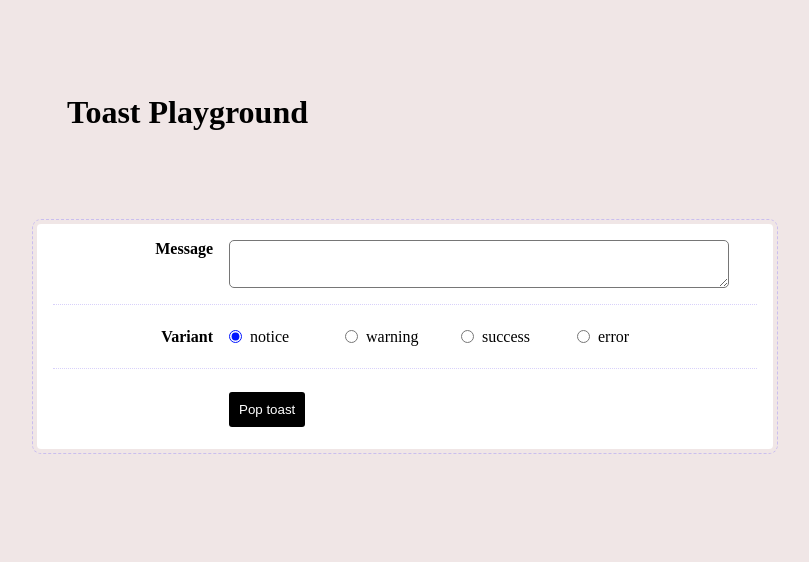
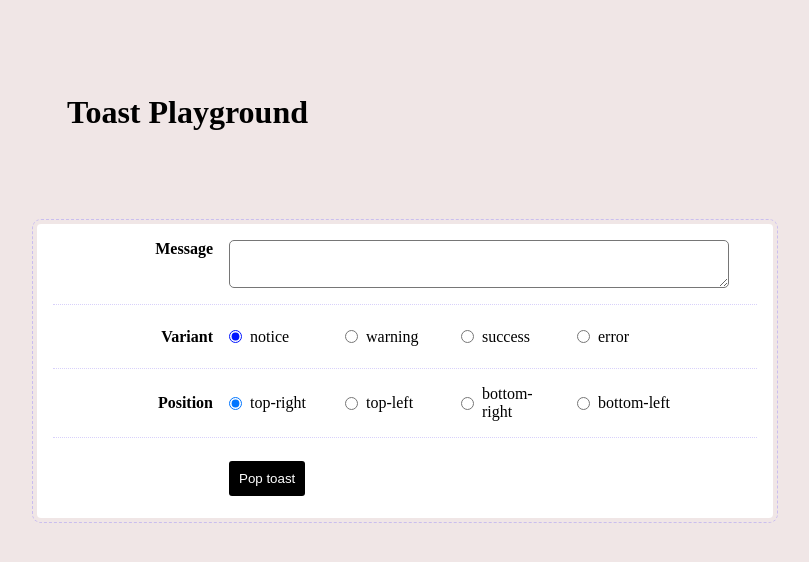
Before and after one commit to Genesispro-maker/french-toast, a React (Vite) app in the folder french-toast/: page / in a window 1280 px wide. Shown: the top 562 px of the page, without its empty margins (235-1044 px from the left). Built offline with nearby package versions, Linux system fonts and the light colour scheme.

Commit message:
Update toastPlayground.tsx

```diff
--- a/french-toast/src/playground/toastPlayground.tsx
+++ b/french-toast/src/playground/toastPlayground.tsx
@@ -1,4 +1,4 @@
-import { useCallback, useContext, useEffect, useState, type ChangeEvent } from "react";
+import { useCallback, useContext, useEffect, useRef, useState, type ChangeEvent } from "react";
 import styles from "./playground.module.css"
 import { type Toast } from "../types/toast";
 import { ToastShelf } from "../stack";
@@ -7,10 +7,23 @@ import { useEscapeKey } from "../hooks/useEscape";
 
 
 const VARIANT_OPTIONS = ['notice', 'warning', 'success', 'error'] as const;
+const POSITION_OPTIONS = ["top-right", "top-left", "bottom-right" ,"bottom-left"] as const
+
 
 export function Playground(){
     const [message, setMessage] = useState<string>('')
     const [variant, setVariant] = useState<Toast["variant"]>(VARIANT_OPTIONS[0])
+    const [position, setPosition] = useState<Toast["position"]>(POSITION_OPTIONS[0])
+
+    const textAreaRef = useRef<HTMLTextAreaElement | null>(null)
+
+
+   const handleInput = () => {
+    const textarea = textAreaRef.current;
+    if (!textarea) return;
+    textarea.style.height = "auto"; // reset height
+    textarea.style.height = textarea.scrollHeight + "px"; // grow to fit content
+  };
 
 
     const context = useContext(ToastContext)
@@ -25,7 +38,7 @@ export function Playground(){
 
     function handleCreateToast(e: ChangeEvent){
       e.preventDefault()
-       createToast(message, variant)
+       createToast(message, variant, position)
        setMessage('')
        setVariant("notice")
     }
@@ -34,7 +47,7 @@ export function Playground(){
     useEffect(() => {
       function EnterKey(e: KeyboardEvent){
          if(e.key === "Enter"){
-            createToast(message, variant)
+            createToast(message, variant, position)
             setMessage('')
             setVariant("notice")
          }
@@ -45,8 +58,7 @@ export function Playground(){
       return () => {
         window.removeEventListener("keydown", EnterKey)
       }
-    }, [message, variant, createToast])
-
+    }, [message, variant, createToast, position])
 
    const handleEsc = useCallback(() => {
      setToasts([])
@@ -70,7 +82,7 @@ export function Playground(){
             Message
           </label>
           <div className={styles.inputWrapper}>
-            <textarea id="message" className={styles.messageInput} value={message} onChange={(e) => setMessage(e.target.value)}/>
+            <textarea ref={textAreaRef} onInput={handleInput} id="message" className={styles.messageInput} value={message} onChange={(e) => setMessage(e.target.value)}/>
           </div>
         </div>
 
@@ -97,12 +109,29 @@ export function Playground(){
           </div>
         </div>
 
+       <div className={styles.row}>
+
+        <div className={styles.label}>Position</div>
+
+     <div className={`${styles.PositionWrapper} ${styles.inputWrapper}`}>
+        {POSITION_OPTIONS.map((positions) => {
+           const id = `position-${positions}`;
+          return (
+            <label htmlFor="position">
+              <input id={id} type="radio" name="position" value={positions} checked={positions === position} onChange={(e) => setPosition(e.target.value as Toast["position"])}/>
+              {positions}
+            </label>
+          )
+        })}
+        </div>
+        </div>
+
         <div className={styles.row}>
           <div className={styles.label} />
           <div
             className={`${styles.inputWrapper} ${styles.radioWrapper}`}
           >
-            <button className={styles.button} onClick={handleCreateToast}>Pop toast</button>
+            <button className={styles.button} onClick={(e) => handleCreateToast(e)}>Pop toast</button>
           </div>
         </div>
       </div>
```
